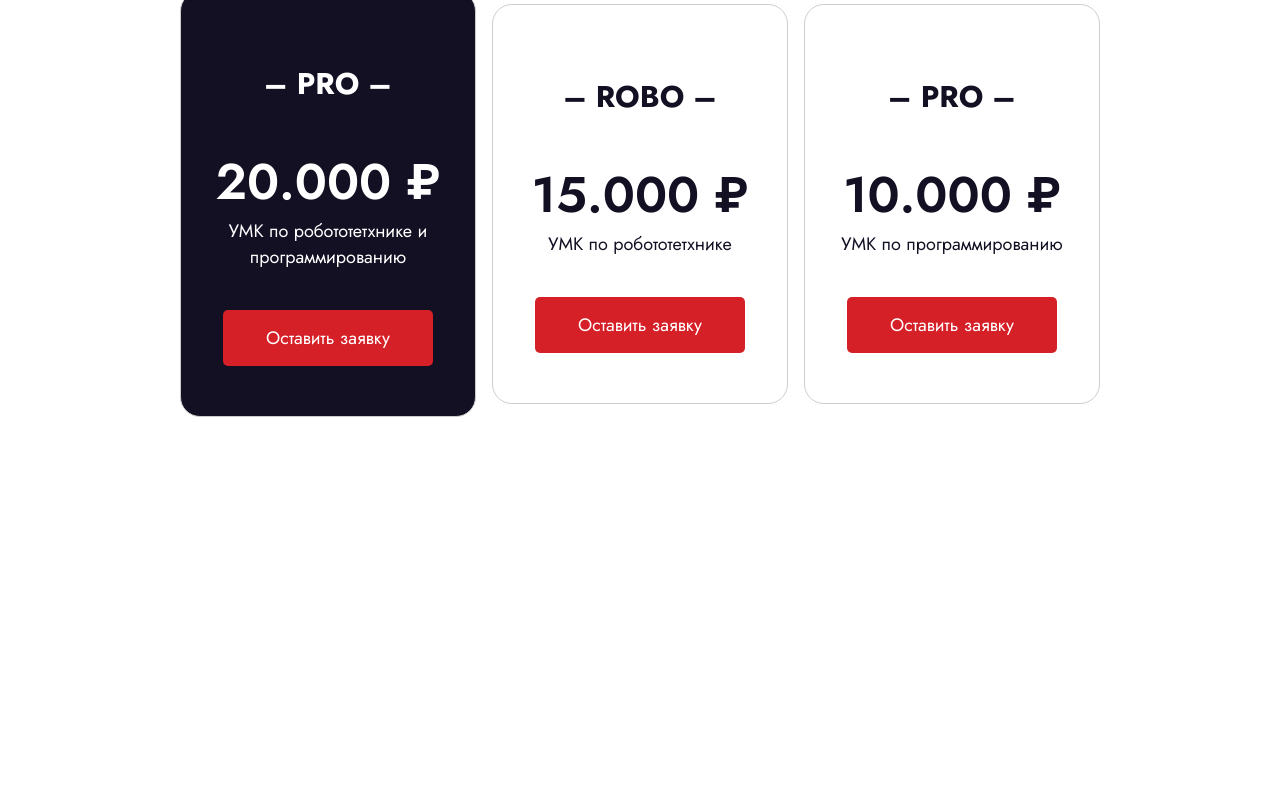
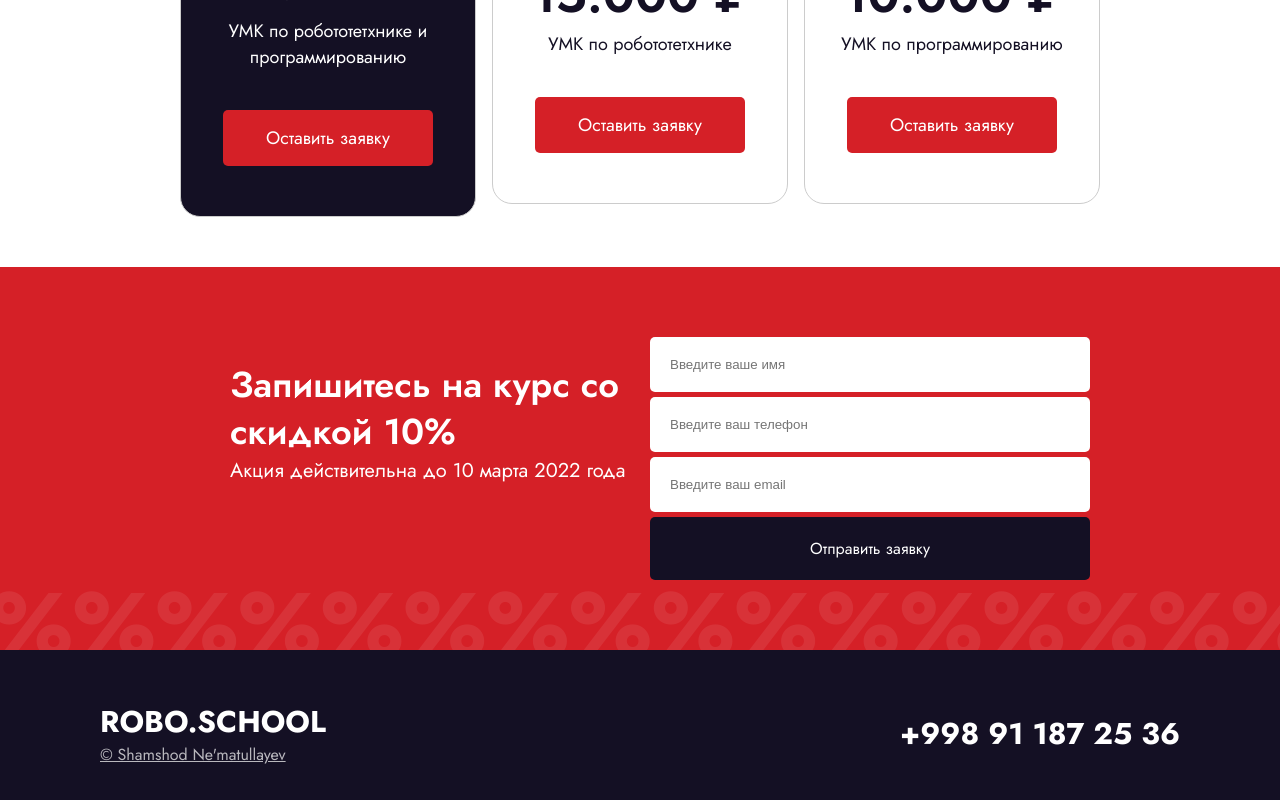
Before and after one commit to Shamshod-Nematullayev/robo-school, a React (Vite) app: page / in a window 1280 px wide. Shown: the part 2579-3379 px from the top of the page. Before the commit the page ends 3046 px from the top, so only its background shows below. Built offline with nearby package versions, Linux system fonts and the light colour scheme.

Commit message:
Too many components created

```diff
--- a/src/App.tsx
+++ b/src/App.tsx
@@ -1,22 +1,23 @@
-import styled, { ThemeProvider } from "styled-components"
-import { theme } from "./theme"
-import Header from "./components/Header"
-import "./index.css"
-import Hero from "./components/Hero"
-import AboutSchool from "./components/AboutSchool"
-import AboutCourses from "./components/AboutCourses"
-import Trainers from "./components/Trainers"
-import Pricing from "./components/Pricing"
+import styled, { ThemeProvider } from "styled-components";
+import { theme } from "./theme";
+import Header from "./components/Header";
+import "./index.css";
+import Hero from "./components/Hero";
+import AboutSchool from "./components/AboutSchool";
+import AboutCourses from "./components/AboutCourses";
+import Trainers from "./components/Trainers";
+import Pricing from "./components/Pricing";
+import Contact from "./components/Contact";
+import Footer from "./components/Footer";
 const Container = styled.div`
   padding: 50px 180px;
   overflow: hidden;
-  @media (max-width:576px){
-   padding: 30px 20px;
-   }
-`
+  @media (max-width: 576px) {
+    padding: 30px 20px;
+  }
+`;
 
 function App() {
-
   return (
     <ThemeProvider theme={theme}>
       <Header />
@@ -27,8 +28,10 @@ function App() {
         <Trainers />
         <Pricing />
       </Container>
+      <Contact />
+      <Footer />
     </ThemeProvider>
-  )
+  );
 }
 
-export default App
+export default App;
--- a/src/components/AboutSchool.tsx
+++ b/src/components/AboutSchool.tsx
@@ -25,7 +25,7 @@ const StatDescription = styled.p`
 `
 function AboutSchool() {
   return (
-    <div>
+    <div id="about">
         <DescriptionAboutSchool>
         <b>Robo School</b> – учреждение для формирования кадрового педагогического резерва в сфере робототехникии программирования
         </DescriptionAboutSchool>
--- /dev/null
+++ b/src/components/Contact.tsx
@@ -0,0 +1,79 @@
+import styled from "styled-components"
+import { theme } from "../theme"
+
+const Container = styled.div`
+    display: flex;
+    justify-content: center;
+    gap: 20px;
+    background: ${theme.colors.primary};
+    padding: 70px 0px;
+    position: relative;
+    overflow: hidden;
+`
+const LeftContainer = styled.div`
+    width: 400px;
+    color: ${theme.colors.white};
+    padding: 25px 0;
+`
+const RightContainer = styled.div`
+    width: 400px;
+    display: flex;
+    gap: 5px;
+    flex-direction: column;
+`
+const Title = styled.div`
+    font-size: 36px;
+    font-weight: 600;
+    line-height: 130%;
+`
+const Description = styled.div`
+    font-size: 20px;
+`
+const TextField = styled.input`
+    padding: 20px;
+    width: 100%;
+    border-radius: 5px;
+    border: none;
+    outline: none;
+    font-size 18px;
+`
+const SubmitButton = styled.div`
+    text-align: center;
+    padding: 20px;
+    background-color: ${theme.colors.secondary};
+    color: ${theme.colors.white};
+    border: none;
+    border-radius: 5px;
+    cursor: pointer;
+    outline: none;
+    font-size 18px;
+    width: 100%;
+`
+const BackgroundProcent = styled.div`
+    position: absolute;
+    bottom: -40px;
+    left: -10px;
+    opacity: 0.08;
+    color: #fff;
+    font-weight: bold;
+    font-size: 90px;
+`
+function Contact() {
+  return (
+    <Container id="contact">
+        <LeftContainer>
+          <Title>Запишитесь на курс со скидкой 10%</Title>
+          <Description>Акция действительна до 10 марта 2022 года</Description>
+        </LeftContainer>
+        <RightContainer>
+          <TextField placeholder="Введите ваше имя" type="text" required/>
+          <TextField placeholder="Введите ваш телефон" type="tel" />
+          <TextField placeholder="Введите ваш email" type="email" />
+          <SubmitButton>Отправить заявку</SubmitButton>
+        </RightContainer>
+        <BackgroundProcent>%%%%%%%%%%%%%%%%%%%%%%%%%%%%%%%%%</BackgroundProcent>
+    </Container>
+  )
+}
+
+export default Contact
--- a/src/components/Footer.tsx
+++ b/src/components/Footer.tsx
@@ -0,0 +1,39 @@
+import styled from "styled-components"
+import { theme } from "../theme"
+
+const Container = styled.div`
+    display: flex;
+    justify-content: space-between;
+    align-items: center;
+    padding: 50px 100px;
+    background-color: ${theme.colors.secondary};
+    color: ${theme.colors.white};
+`
+const Title = styled.div`
+    font-weight: 700;
+    font-size: 30px;
+`
+const Copyright = styled.a`
+    color: #fff;
+    opacity: .7;
+    font-size: 16px;
+`
+function Footer() {
+  return (
+    <Container>
+        <div>
+            <Title>ROBO.SCHOOL</Title>
+            <Copyright href="https://github.com/Shamshod-Nematullayev" target="_blank">
+                © Shamshod Ne'matullayev
+            </Copyright>
+        </div>
+        <div>
+            <Title>
+                +998 91 187 25 36
+            </Title>
+        </div>
+    </Container>
+  )
+}
+
+export default Footer
--- a/src/components/Hero.tsx
+++ b/src/components/Hero.tsx
@@ -63,7 +63,7 @@ function Hero() {
             <Description>
                 Курсы повышения квалификации по робототехнике для педагогов начальной школы
             </Description>
-            {!isXS && <PrimaryButton>Записаться на курс</PrimaryButton>}
+            {!isXS && <PrimaryButton href="#contact">Записаться на курс</PrimaryButton>}
         </Grid>
         <Grid size={{xs: 12, md: 6}}>
             <HeroImgContainer>
--- a/src/components/Pricing.tsx
+++ b/src/components/Pricing.tsx
@@ -37,7 +37,7 @@ const PrimaryButton = styled.div`
 `
 function Pricing() {
   return (
-    <>
+    <div id='pricing'>
      <Heading>
         Выберите нужный пакет
      </Heading>
@@ -86,7 +86,7 @@ function Pricing() {
         </Grid2>
      </Grid2>
 
-    </>
+    </div>
   )
 }
 
--- a/src/components/Trainers.tsx
+++ b/src/components/Trainers.tsx
@@ -88,8 +88,8 @@ const SliderContainer = styled.div`
   }
 `;
 const TeacherPhoto = styled.img`
-  width: 360px;
-  height: 500px;
+  width: 280px;
+  height: 300px;
   object-fit: cover;
   border-radius: 20px;
   @media (max-width: 576px) {
@@ -168,7 +168,7 @@ function Trainers() {
     }
   };
   return (
-    <Container>
+    <Container id="trainers">
       <Heading>Профессиональные тренеры</Heading>
       <SliderContainer ref={containerRef}>
         {teachers.map((teacher, i) => (
```
